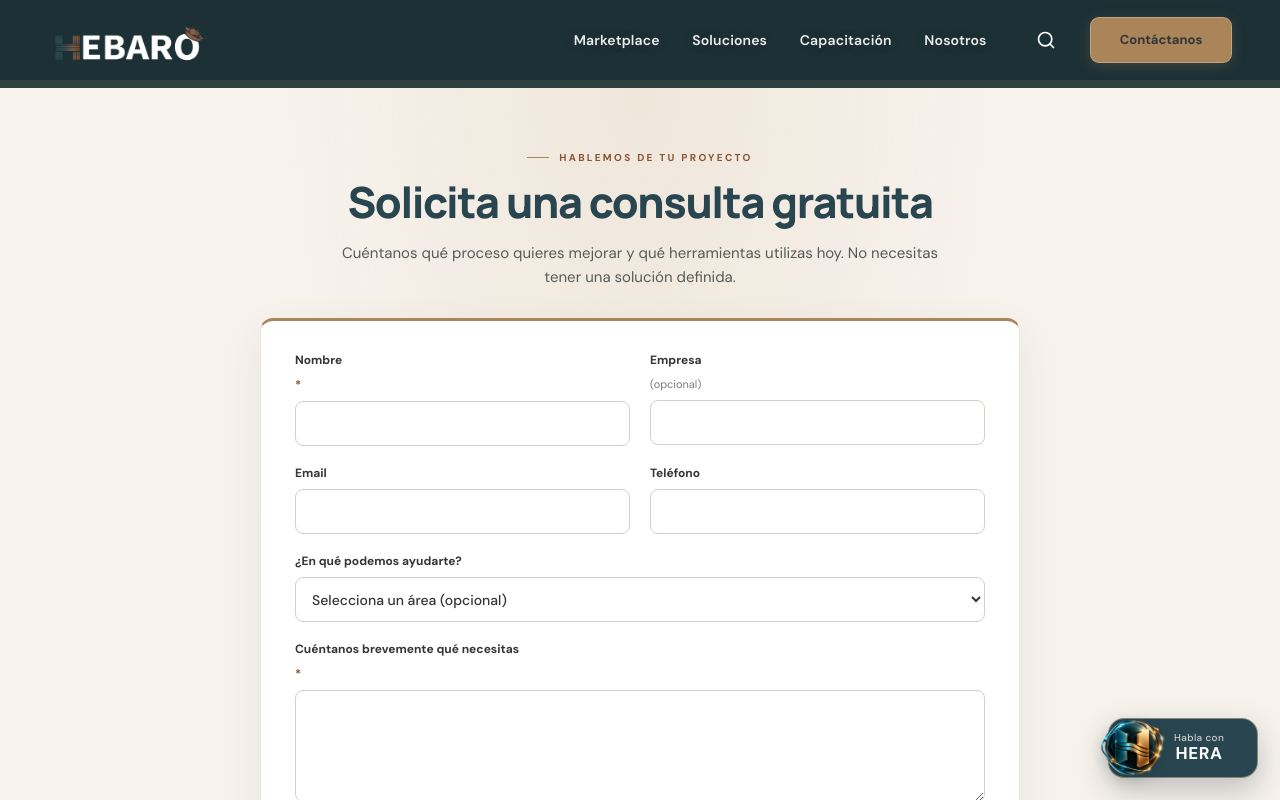
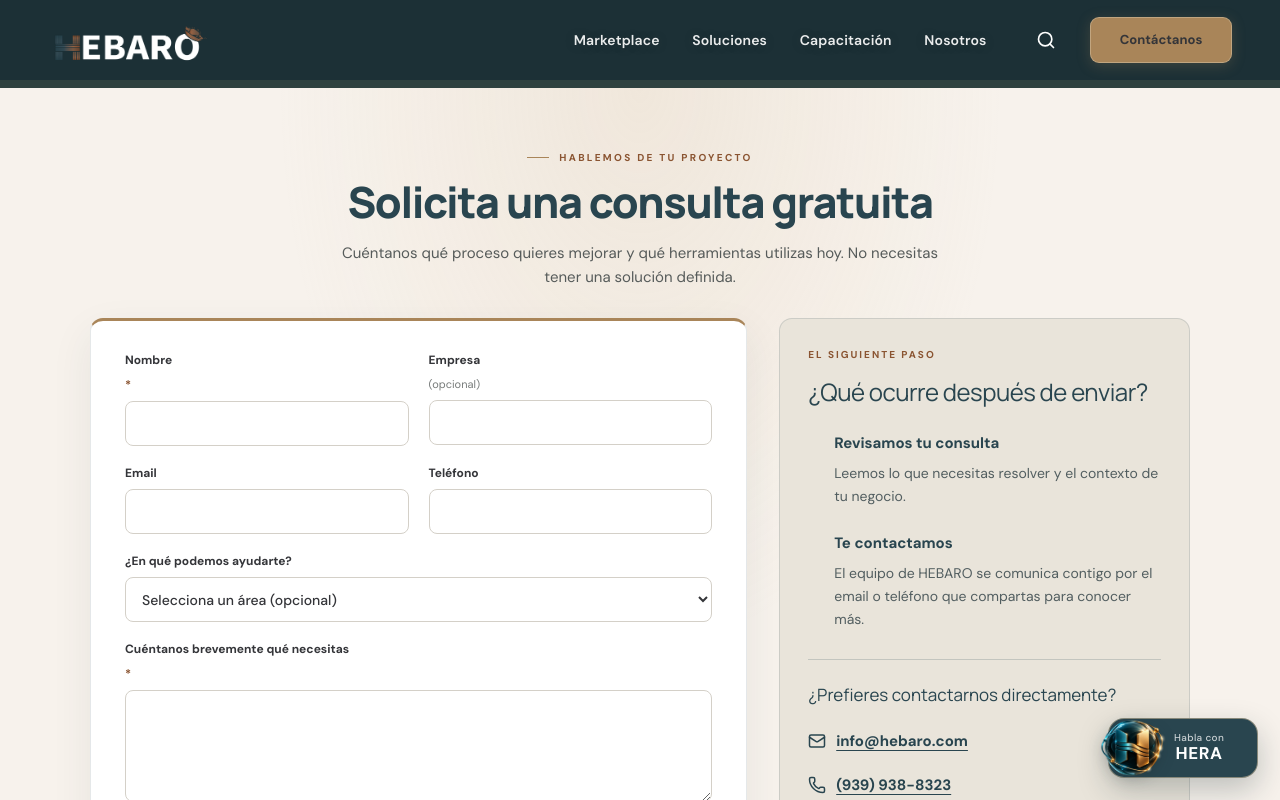
Before and after one commit to Laudano5/hebaro-website, a Next.js app: page /consulta in a window 1280 px wide. Shown: the top 800 px of the page. Built offline with nearby package versions, Linux system fonts and the light colour scheme.

Commit message:
Preview consultation next steps and direct contact options

```diff
--- a/src/app/consultation-form.css
+++ b/src/app/consultation-form.css
@@ -167,3 +167,25 @@
   .consultation-spinner { animation-duration: 2.5s; }
   .consultation-submit { transition: none; }
 }
+
+/* Guidance belongs to the consultation page, not to the shared form or modal. */
+.consultation-layout { display:grid; grid-template-columns:minmax(0, 1.6fr) minmax(260px, 1fr); align-items:start; gap:32px; width:min(1100px,100%); margin-inline:auto; }
+.consultation-layout > .consultation-card { width:100%; }
+.consultation-guidance { padding:28px; border:1px solid rgb(41 69 79 / 15%); border-radius:13px; background:#e9e4da; color:#29454f; }
+.consultation-guidance-label { margin:0 0 14px; color:#8a5431; font-size:10px; font-weight:700; letter-spacing:2px; }
+.consultation-guidance h2 { margin:0; font-family:Manrope,sans-serif; font-size:24px; line-height:1.3; letter-spacing:-.5px; }
+.consultation-guidance ol { margin:24px 0 28px; padding-left:21px; }
+.consultation-guidance li { padding-left:5px; }
+.consultation-guidance li + li { margin-top:22px; }
+.consultation-guidance li::marker { color:#8a5431; font-weight:700; }
+.consultation-guidance strong { font-size:15px; }
+.consultation-guidance li p, .consultation-direct p { margin:7px 0 0; color:#525e60; font-size:14px; line-height:1.65; }
+.consultation-direct { border-top:1px solid rgb(41 69 79 / 20%); padding-top:23px; }
+.consultation-direct h3 { margin:0 0 12px; font-family:Manrope,sans-serif; font-size:17px; line-height:1.45; }
+.consultation-direct a { display:flex; align-items:center; gap:10px; min-height:44px; width:fit-content; font-size:15px; font-weight:650; text-decoration:underline; text-underline-offset:4px; }
+.consultation-direct a svg { flex-shrink:0; }
+.consultation-direct a span { overflow-wrap:anywhere; }
+@media(max-width:800px) {
+ .consultation-layout { grid-template-columns:minmax(0,1fr); max-width:760px; gap:24px; }
+ .consultation-guidance { padding:24px; }
+}
```
